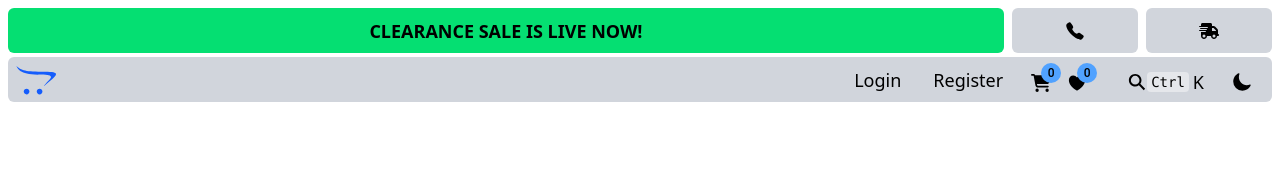
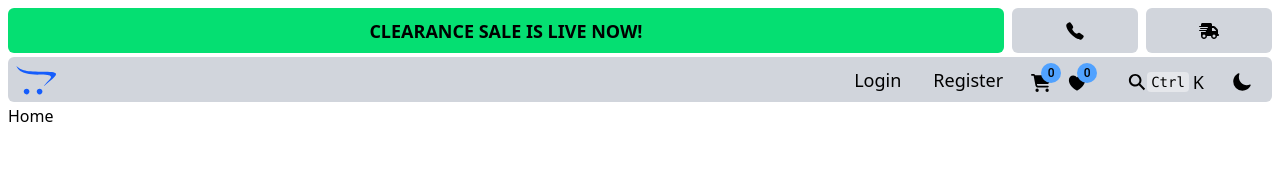
Before and after one commit to snippet-labs/CLIENT-AASHIS, a React (Vite) app in the folder client/: page / in a window 1280 px wide. Shown: the top 194 px of the page. Built offline with nearby package versions, Linux system fonts and the light colour scheme; what ldrs would draw is missing.

Commit message:
client(page/home): add routes; add component with style file

```diff
--- a/client/src/Layout/Layout.tsx
+++ b/client/src/Layout/Layout.tsx
@@ -8,6 +8,8 @@ const Menubar = lazy(() => import('../Components/Menubar/Menubar'));
 const Navigationbar = lazy(
   () => import('../Components/Navigationbar/Navigationbar'),
 );
+// PAGES
+const Homepage = lazy(() => import('../Pages/Home/Home'));
 
 const Layout: React.FC = () => {
   return (
@@ -18,7 +20,7 @@ const Layout: React.FC = () => {
         </div>
         <div className="FLEX-GROW PADDING-TOP PADDING-BOTTOM FLOW-Y-AUTO CONTENT-TOP-MARGIN CONTENT-BOTTOM-MARGIN">
           <Routes>
-            <Route></Route>
+            <Route path="/" element={<Homepage />} />
           </Routes>
         </div>
         <div className="FIXED B2 L2 R2 Z10">
--- /dev/null
+++ b/client/src/Pages/Home/Home.tsx
@@ -0,0 +1,7 @@
+import React from 'react';
+
+const Home: React.FC = () => {
+  return <div>Home</div>;
+};
+
+export default Home;
```
Also changed, not shown: client/src/Pages/Home/Home.style.tsx (added).
